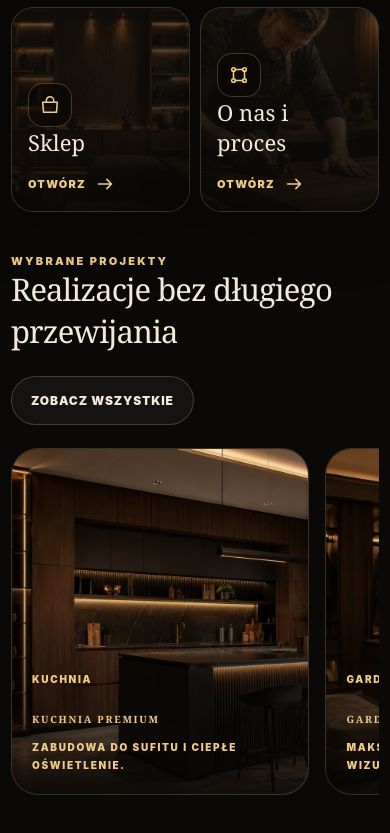
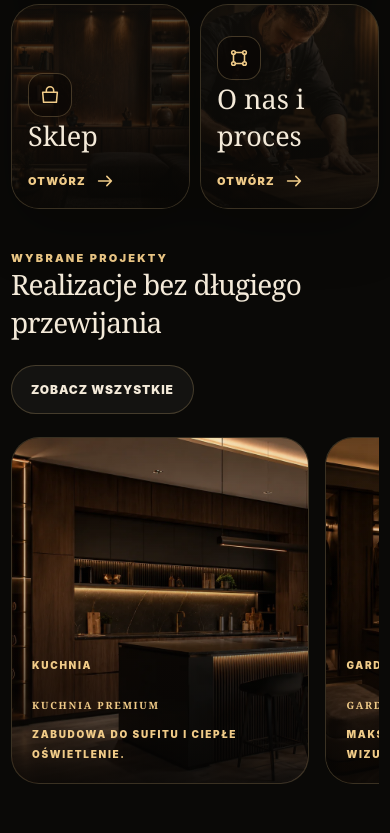
Before and after one commit to projektdtp/Krzywa-Sosna, a plain HTML site: page index.html in a window 390 px wide. Shown: the part 1167-2000 px from the top of the page. Drawn offline with Linux system fonts and the light colour scheme.

Commit message:
Add files via upload

```diff
--- a/assets/css/site.css
+++ b/assets/css/site.css
@@ -669,3 +669,116 @@ h1 span, .gold { color: var(--gold-2); }
     font-size: 13px;
   }
 }
+
+
+/* ===== MANAGER WYGLĄDU v3.1 ===== */
+:root {
+  --ks-logo-desktop: 500px;
+  --ks-logo-mobile: 285px;
+  --ks-header-desktop: 112px;
+  --ks-header-mobile: 86px;
+  --ks-font-body: 17px;
+  --ks-font-small: 13px;
+  --ks-font-nav: 12px;
+  --ks-font-h1-desktop: 82px;
+  --ks-font-h1-mobile: 47px;
+  --ks-font-h2: 50px;
+  --ks-font-h3: 27px;
+  --ks-font-button: 12px;
+  --ks-content-width: 1220px;
+  --ks-section-desktop: 56px;
+  --ks-section-mobile: 42px;
+  --ks-card-radius: 28px;
+  --ks-button-radius: 999px;
+  --ks-image-brightness: 100%;
+  --header: var(--ks-header-desktop);
+}
+
+body { font-size: var(--ks-font-body); }
+.shell { width: min(var(--ks-content-width), calc(100% - 34px)); }
+.topbar, .topbar-row { min-height: var(--ks-header-desktop); }
+.topbar-row { grid-template-columns: minmax(220px, var(--ks-logo-desktop)) 1fr; }
+.logo-link {
+  width: min(var(--ks-logo-desktop), 100%);
+  height: calc(var(--ks-header-desktop) - 10px);
+  max-width: 100%;
+  min-width: 0;
+  overflow: hidden;
+  flex: 0 0 auto;
+}
+.logo-link img {
+  width: 100% !important;
+  height: 100% !important;
+  max-width: none !important;
+  max-height: none !important;
+  object-fit: cover !important;
+  object-position: center 50% !important;
+}
+.desktop-nav a { font-size: var(--ks-font-nav) !important; }
+h1 { font-size: clamp(46px, 7vw, var(--ks-font-h1-desktop)); }
+.section-head h2,
+.cta-band h2,
+.photo-send-panel h2 { font-size: clamp(28px, 4vw, var(--ks-font-h2)); }
+.action-content h3,
+.project-caption h3,
+.panel h3,
+.contact-card h3,
+.product-body h3,
+.trust-card h3 { font-size: var(--ks-font-h3); }
+.hero-copy p,
+.lead,
+.page-hero p,
+.panel p,
+.cta-band p { font-size: var(--ks-font-body); }
+.action-content p,
+.project-caption p,
+.trust-card p,
+.contact-card p,
+.product-body p,
+.photo-preview span,
+.camera-note { font-size: var(--ks-font-small); }
+.btn,
+.header-cta { font-size: var(--ks-font-button); }
+.section { margin-top: var(--ks-section-desktop); }
+.action-card,
+.project-card,
+.trust-card,
+.panel,
+.contact-card,
+.product-card,
+.photo-send-panel { border-radius: var(--ks-card-radius); }
+.btn,
+.header-cta,
+.chip,
+.tab-btn { border-radius: var(--ks-button-radius); }
+.hero-media img,
+.action-card img,
+.project-card img,
+.page-hero img,
+.panel-image img,
+.product-card img,
+.modal-card img { filter: brightness(var(--ks-image-brightness)); }
+
+@media (max-width: 1240px) {
+  .topbar-row { grid-template-columns: 1fr; }
+}
+
+@media (max-width: 760px) {
+  :root { --header: var(--ks-header-mobile); }
+  .shell { width: min(calc(100% - 22px), var(--ks-content-width)); }
+  .topbar, .topbar-row { min-height: var(--ks-header-mobile); }
+  .logo-link {
+    width: min(var(--ks-logo-mobile), 82vw);
+    height: calc(var(--ks-header-mobile) - 10px);
+  }
+  .logo-link img {
+    width: 100% !important;
+    height: 100% !important;
+    max-width: none !important;
+    max-height: none !important;
+    object-fit: cover !important;
+    object-position: center 50% !important;
+  }
+  h1 { font-size: var(--ks-font-h1-mobile); }
+  .section { margin-top: var(--ks-section-mobile); }
+}
--- a/assets/js/content-engine.js
+++ b/assets/js/content-engine.js
@@ -7,6 +7,32 @@
     if(item.kind==="Link") document.querySelectorAll(`[data-content-link-key="${key}"]`).forEach(el=>el.href=item.value??"#");
   });
   const s=window.KS_SITE_SETTINGS||{};
+  const appearance=s.appearance||{};
+  const root=document.documentElement;
+  const number=(value,fallback,min,max)=>{
+    const parsed=Number(value);
+    const safe=Number.isFinite(parsed)?parsed:fallback;
+    return Math.min(max,Math.max(min,safe));
+  };
+  const px=(name,value,fallback,min,max)=>root.style.setProperty(name,number(value,fallback,min,max)+'px');
+  px('--ks-logo-desktop',appearance.logoWidthDesktop,500,220,700);
+  px('--ks-logo-mobile',appearance.logoWidthMobile,285,120,420);
+  px('--ks-header-desktop',appearance.headerHeightDesktop,112,64,180);
+  px('--ks-header-mobile',appearance.headerHeightMobile,86,56,140);
+  px('--ks-font-body',appearance.bodyFontSize,17,12,28);
+  px('--ks-font-small',appearance.smallFontSize,13,9,22);
+  px('--ks-font-nav',appearance.navFontSize,12,9,22);
+  px('--ks-font-h1-desktop',appearance.h1FontSizeDesktop,82,38,140);
+  px('--ks-font-h1-mobile',appearance.h1FontSizeMobile,47,28,90);
+  px('--ks-font-h2',appearance.h2FontSize,50,24,96);
+  px('--ks-font-h3',appearance.h3FontSize,27,16,60);
+  px('--ks-font-button',appearance.buttonFontSize,12,9,22);
+  px('--ks-content-width',appearance.contentWidth,1220,760,1800);
+  px('--ks-section-desktop',appearance.sectionSpacingDesktop,56,16,140);
+  px('--ks-section-mobile',appearance.sectionSpacingMobile,42,14,100);
+  px('--ks-card-radius',appearance.cardRadius,28,0,80);
+  px('--ks-button-radius',appearance.buttonRadius,999,0,999);
+  root.style.setProperty('--ks-image-brightness',number(appearance.imageBrightnessPercent,100,35,150)+'%');
   const digits=String(s.phone||"").replace(/\D/g,"");
   const phoneDigits=digits.startsWith('48')?digits:'48'+digits;
   document.querySelectorAll('[data-setting-link="phone"]').forEach(a=>a.href='tel:+'+phoneDigits);
--- a/index.html
+++ b/index.html
@@ -7,7 +7,7 @@
 <meta content="#0a0907" name="theme-color"/>
 <title>Krzywa Sosna — meble na wymiar</title>
 <meta content="Meble na wymiar, kuchnie, garderoby, zabudowy RTV i meble pod skosy w województwie lubelskim." name="description"/>
-<link href="assets/css/site.css" rel="stylesheet"/>
+<link href="assets/css/site.css?v=20260711214329079" rel="stylesheet"/>
 </head>
 <body>
 <header class="topbar">
@@ -107,7 +107,7 @@
 <div data-setting-area-block="true">Województwo lubelskie · inne lokalizacje po uzgodnieniu<br/>Telefon: 578 414 690</div>
 </div>
 </footer>
-<script src="site-settings.js"></script><script src="site-content.js"></script><script src="assets/js/content-engine.js"></script><script src="assets/js/site.js"></script>
+<script src="site-settings.js?v=20260711214329079"></script><script src="site-content.js?v=20260711214329079"></script><script src="assets/js/content-engine.js?v=20260711214329079"></script><script src="assets/js/site.js?v=20260711214329079"></script>
 <nav aria-label="Menu mobilne" class="bottom-nav"><a class="active" href="index.html"><svg aria-hidden="true" viewBox="0 0 24 24"><path d="M3 11.2 12 4l9 7.2v8.3a.5.5 0 0 1-.5.5H15v-6H9v6H3.5a.5.5 0 0 1-.5-.5z"></path></svg><span>Start</span></a><a class="" href="realizacje.html"><svg aria-hidden="true" viewBox="0 0 24 24"><rect height="16" rx="2" width="18" x="3" y="4"></rect><circle cx="8" cy="9" r="1.4"></circle><path d="m5 18 5-5 3 3 2-2 4 4"></path></svg><span>Realizacje</span></a><a class="" href="wycena.html"><svg aria-hidden="true" viewBox="0 0 24 24"><rect height="18" rx="2" width="14" x="5" y="3"></rect><path d="M8 7h8M8 12h2m4 0h2M8 16h2m4 0h2"></path></svg><span>Wycena</span></a><a class="" href="krzywa_sosna_sklep.html"><svg aria-hidden="true" viewBox="0 0 24 24"><path d="M4 9h16l-1 11H5zM8 9V7a4 4 0 0 1 8 0v2"></path></svg><span>Sklep</span></a><a class="" href="kontakt.html"><svg aria-hidden="true" viewBox="0 0 24 24"><path d="M7 3h3l1.2 4-2 1.5a15 15 0 0 0 6.3 6.3l1.5-2L21 14v3c0 2-2 4-4 4C9.3 20.2 3.8 14.7 3 7c0-2 2-4 4-4z"></path></svg><span>Kontakt</span></a></nav>
 <div class="popup" id="shopPopup">
 <div class="popup-bg" data-popup-close=""></div>
--- a/site-content.js
+++ b/site-content.js
@@ -29,7 +29,7 @@ window.KS_SITE_CONTENT = [
     "section": "Jedno zdjęcie może rozpocząć dobry projekt.",
     "label": "H1: Jedno zdjęcie może rozpocząć",
     "kind": "Text",
-    "value": "Jedno zdjęcie może rozpocząć"
+    "value": "Jedno zdjęcie może rozpocząć "
   },
   {
     "key": "kontakt.image.001",
--- a/site-settings.js
+++ b/site-settings.js
@@ -4,5 +4,25 @@ window.KS_SITE_SETTINGS = {
   "serviceArea": "Województwo lubelskie · inne lokalizacje po uzgodnieniu",
   "email": "",
   "popupEnabled": true,
-  "popupDelayMs": 900
+  "popupDelayMs": 900,
+  "appearance": {
+    "logoWidthDesktop": 500,
+    "logoWidthMobile": 285,
+    "headerHeightDesktop": 104,
+    "headerHeightMobile": 86,
+    "bodyFontSize": 17,
+    "smallFontSize": 13,
+    "navFontSize": 12,
+    "h1FontSizeDesktop": 66,
+    "h1FontSizeMobile": 47,
+    "h2FontSize": 50,
+    "h3FontSize": 27,
+    "buttonFontSize": 12,
+    "contentWidth": 1220,
+    "sectionSpacingDesktop": 56,
+    "sectionSpacingMobile": 42,
+    "cardRadius": 28,
+    "buttonRadius": 999,
+    "imageBrightnessPercent": 100
+  }
 };
```
Also changed, not shown: kontakt.html (+2 -2 lines), krzywa_sosna_sklep.html (+3 -3 lines), o-nas.html (+2 -2 lines), realizacje.html (+2 -2 lines), site-settings.json (+21 -1 lines), wycena.html (+2 -2 lines), proces.html (line endings or trailing spaces), site-content.json, sklep.html (line endings or trailing spaces).
